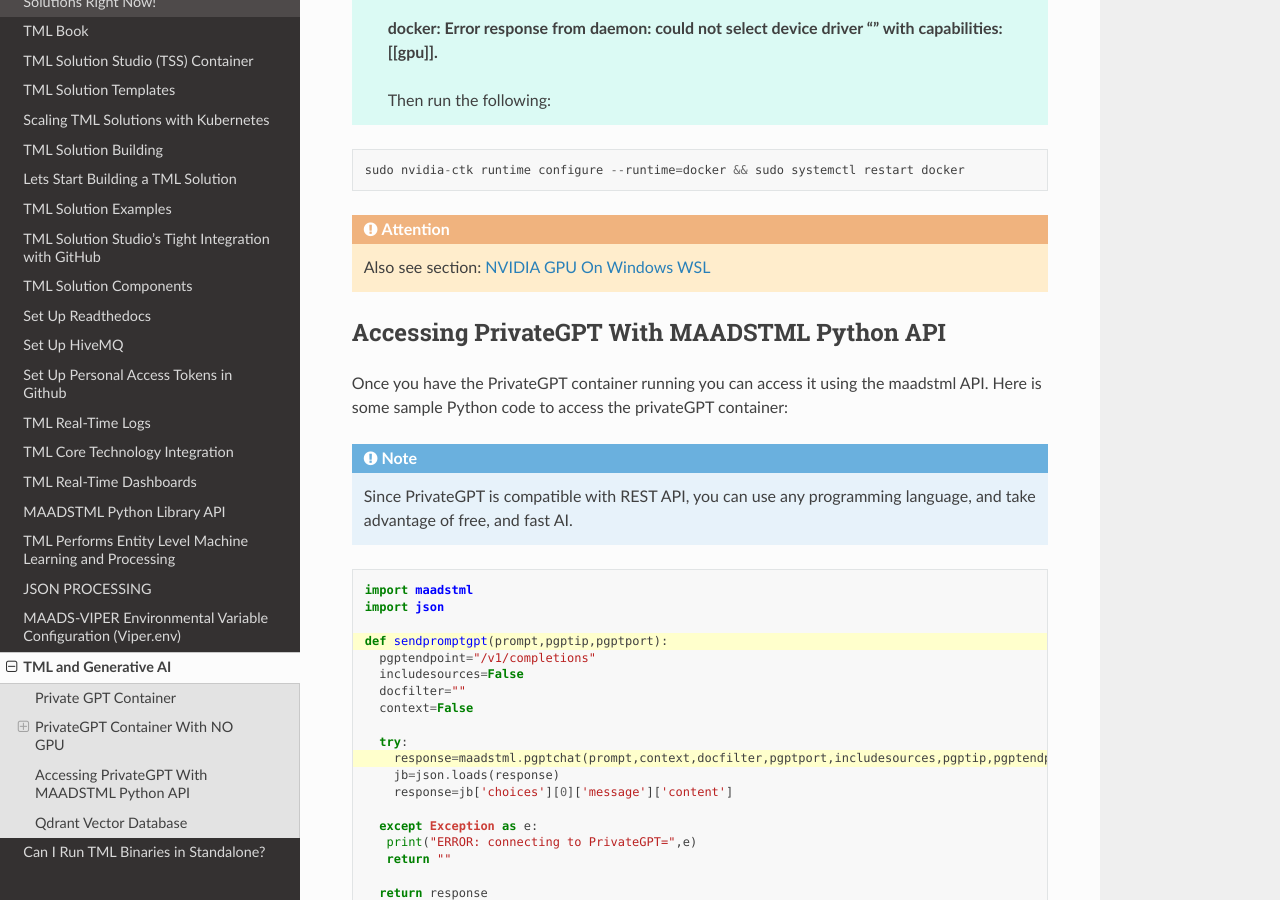
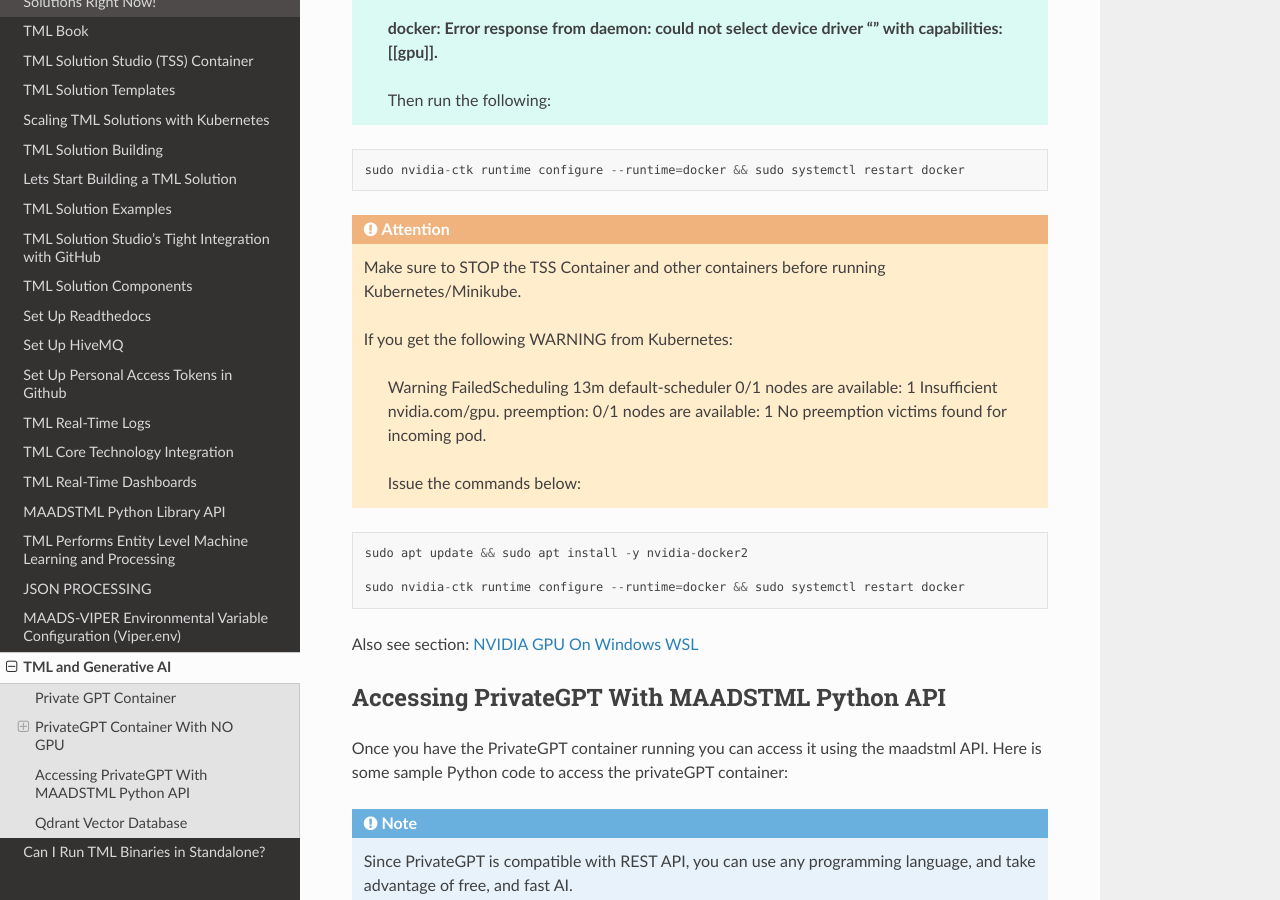
Before and after one commit to smaurice101/readthedocs, a Sphinx documentation site: the page built from docs/source/genai.rst, in a window 1280 px wide and 900 px high, scrolled down 2383 px. Built offline with Sphinx 7.4.7 and the Read the Docs theme 3.1.0, drawn with Linux system fonts in a browser that asks for light colours.

Commit message:
Update genai.rst

```diff
--- a/docs/source/genai.rst
+++ b/docs/source/genai.rst
@@ -96,7 +96,22 @@
 
 .. attention::
 
-   Also see section: :ref:`NVIDIA GPU On Windows WSL`
+   Make sure to STOP the TSS Container and other containers before running Kubernetes/Minikube.
+
+   If you get the following WARNING from Kubernetes:
+
+    Warning  FailedScheduling  13m    default-scheduler  0/1 nodes are available: 1 Insufficient nvidia.com/gpu. preemption: 0/1 nodes are available: 1 No preemption victims found for
+    incoming pod.
+
+    Issue the commands below:
+
+.. code-block::
+
+   sudo apt update && sudo apt install -y nvidia-docker2
+
+   sudo nvidia-ctk runtime configure --runtime=docker && sudo systemctl restart docker
+
+Also see section: :ref:`NVIDIA GPU On Windows WSL`
 
 Accessing PrivateGPT With MAADSTML Python API
 -----------------
```
